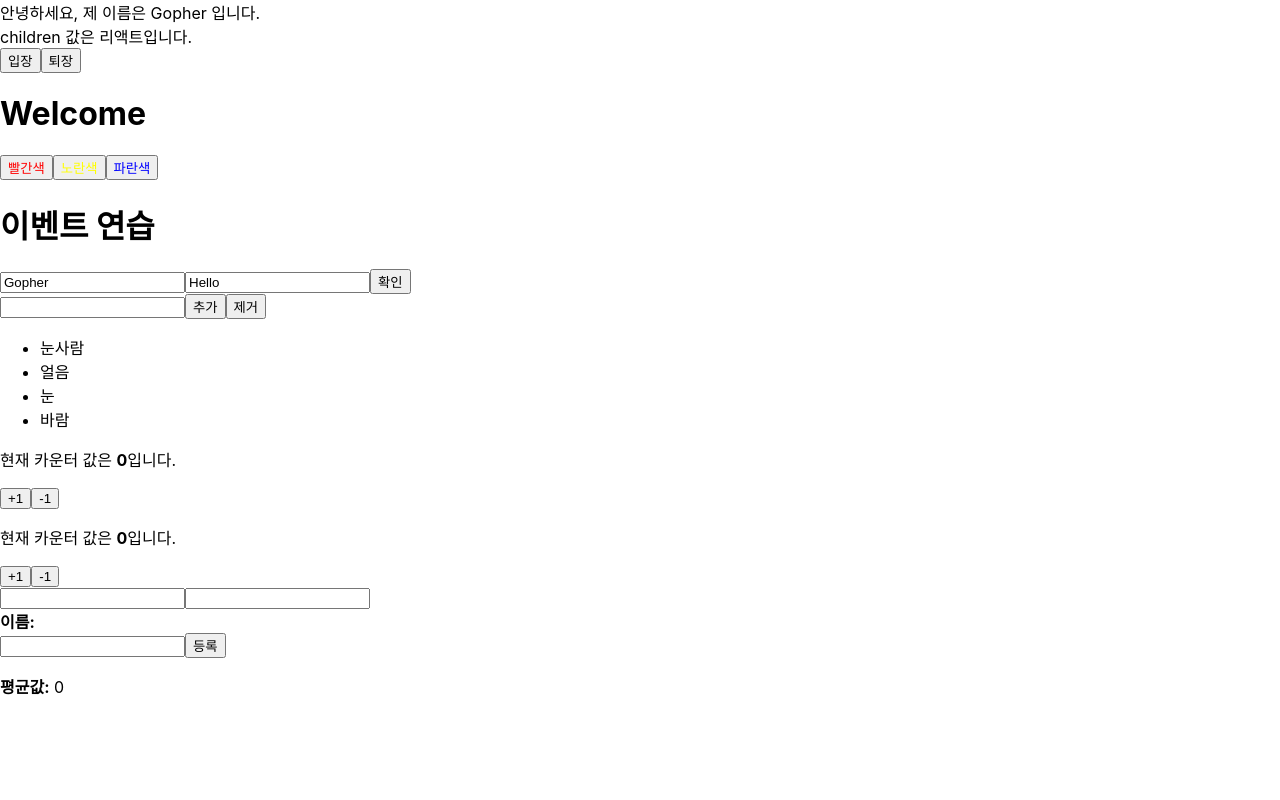
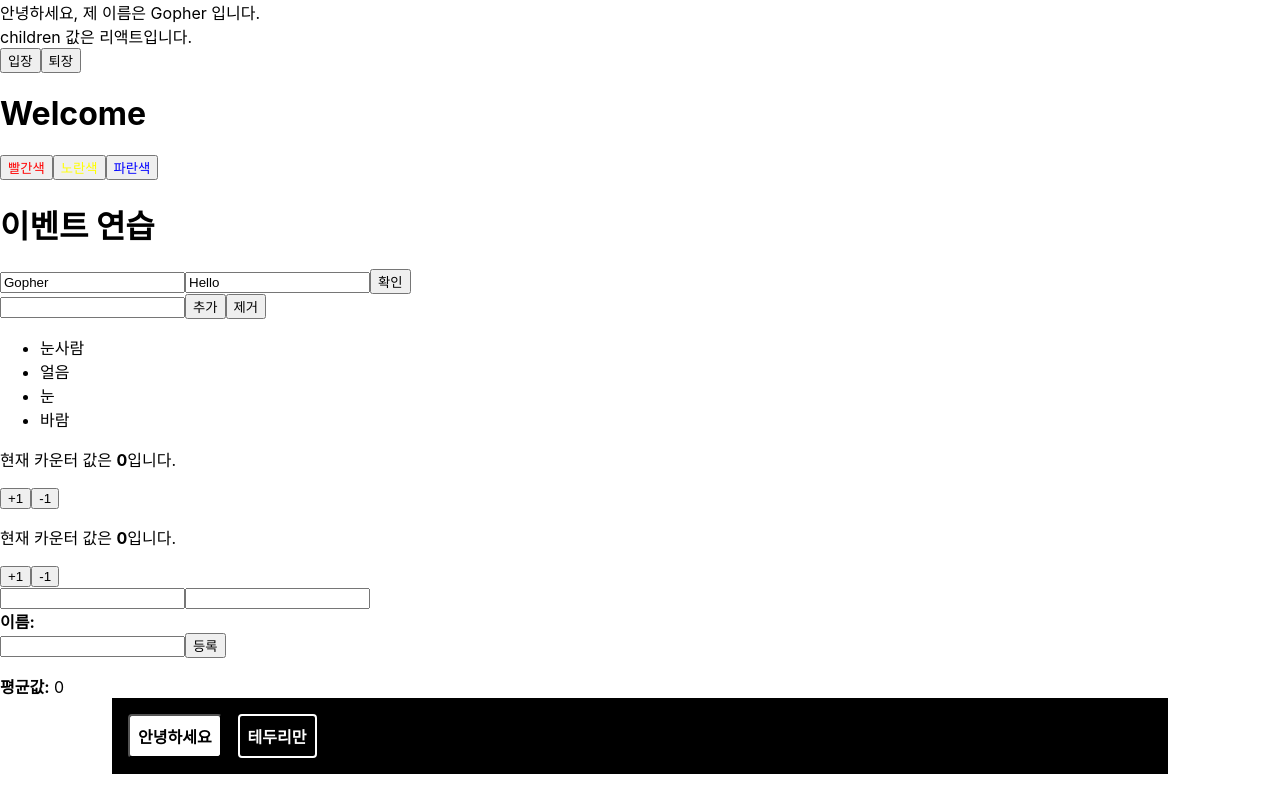
Before and after one commit to simp7/reactPractice, a React (Create React App) app: page / in a window 1280 px wide. Built offline with nearby package versions, Linux system fonts and the light colour scheme.

Commit message:
study css-component

```diff
--- a/package.json
+++ b/package.json
@@ -9,6 +9,7 @@
     "react": "^17.0.2",
     "react-dom": "^17.0.2",
     "react-scripts": "5.0.0",
+    "styled-components": "^5.3.3",
     "web-vitals": "^2.1.0"
   },
   "scripts": {
--- a/src/App.js
+++ b/src/App.js
@@ -6,6 +6,7 @@
 import Counter2 from "./Counter2";
 import Info from "./Info";
 import Average from "./Average";
+import StyledComponent from "./StyledComponent";
 
 const App = () => {
   return (
@@ -18,6 +19,7 @@
       <Counter2 />
       <Info />
       <Average />
+      <StyledComponent />
     </div>
   );
 };
--- /dev/null
+++ b/src/StyledComponent.js
@@ -0,0 +1,66 @@
+import styled, { css } from "styled-components";
+
+const sizes = {
+  desktop: 1024,
+  tablet: 768,
+};
+
+const media = Object.keys(sizes).reduce((acc, label) => {
+  acc[label] = (...args) => css`
+    @media (max-width: ${sizes[label] / 16}em) {
+      ${css(...args)};
+    }
+  `;
+
+  return acc;
+}, {});
+
+const Box = styled.div`
+  background: ${(props) => props.color || "blue"};
+  padding: 1rem;
+  display: flex;
+  width: 1024px;
+  margin: 0 auto;
+  ${media.desktop`width: 768px;`}
+  ${media.tablet`width: 100%;`};
+`;
+
+const Button = styled.button`
+  background: white;
+  color: black;
+  border-radius: 4px;
+  padding: 0.5rem;
+  display: flex;
+  align-items: center;
+  justify-content: center;
+  box-sizing: border-box;
+  font-size: 1rem;
+  font-weight: 600;
+  &:hover {
+    background: rgba(255, 255, 255, 0.9);
+  }
+
+  ${(props) =>
+    props.inverted &&
+    css`
+      background: none;
+      border: 2px solid white;
+      color: white;
+      &:hover {
+        background: white;
+        color: black;
+      }
+    `};
+  & + button {
+    margin-left: 1rem;
+  }
+`;
+
+const StyledComponent = () => (
+  <Box color="black">
+    <Button>안녕하세요</Button>
+    <Button inverted={true}>테두리만</Button>
+  </Box>
+);
+
+export default StyledComponent;
```
Also changed, not shown: 1 other file (tests, documents, lock files or other folders).
